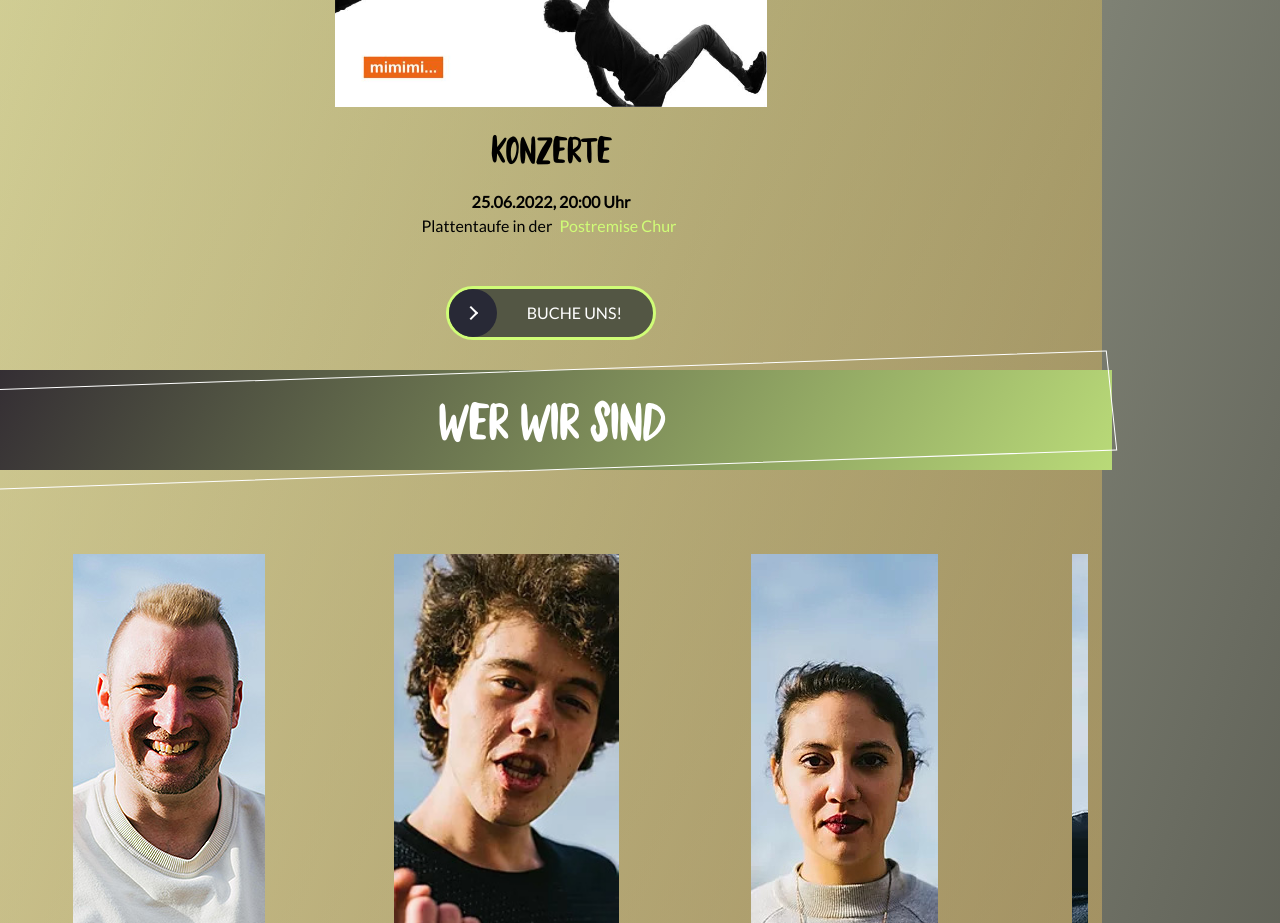
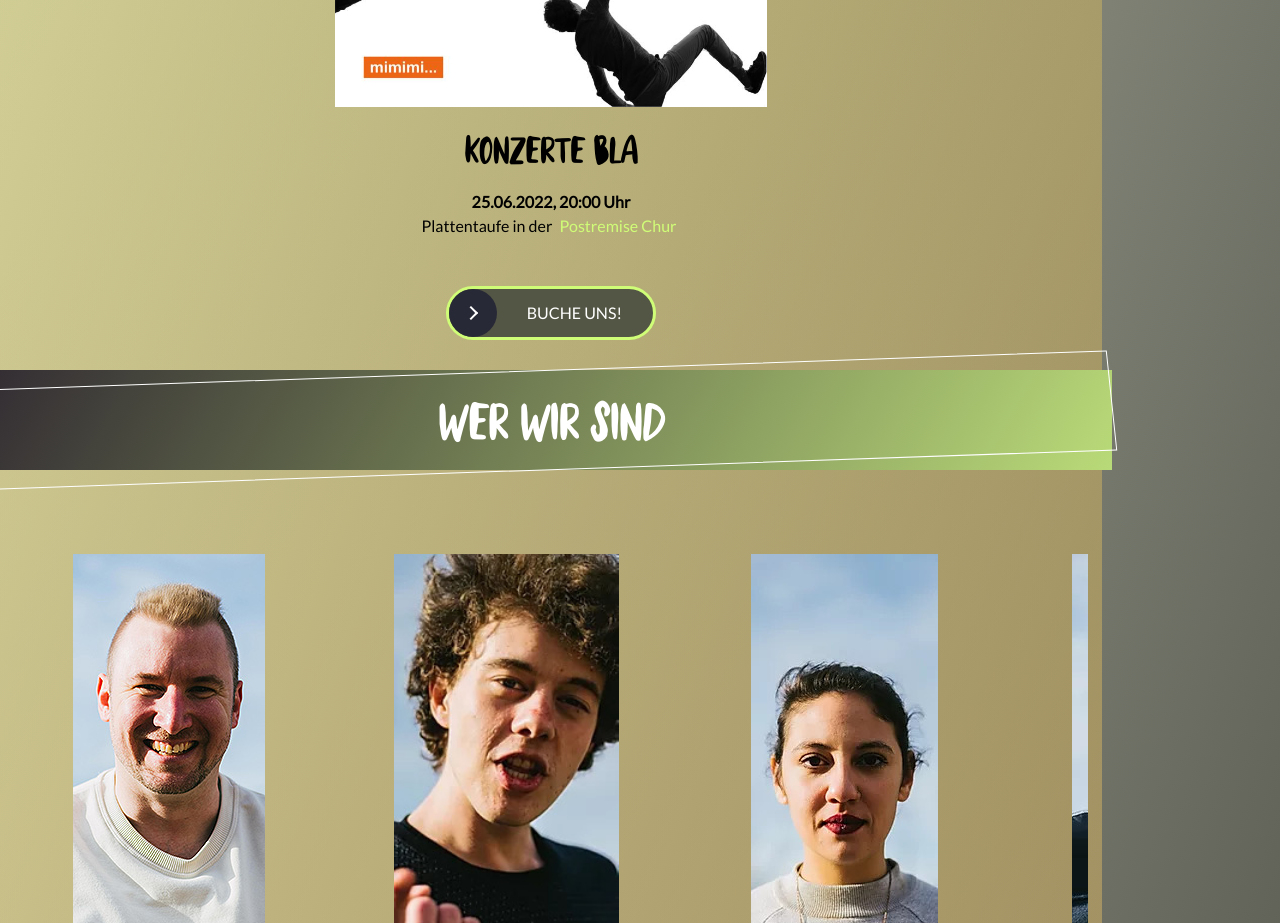
Before and after one commit to weeebr/noxx, a React (Create React App) app: page / in a window 1280 px wide. Shown: the part 1100-2023 px from the top of the page. Built offline with nearby package versions, Linux system fonts and the light colour scheme.

Commit message:
bla hinzugefügt

```diff
--- a/src/pages/Home.js
+++ b/src/pages/Home.js
@@ -43,7 +43,7 @@ const Home = forwardRef((props, ref) => {
        </p>
       <img src={cover} alt="Mimimi Album Cover" style={{width: '40%', margin: '20px auto 0 auto'}} />
 
-      <h3>Konzerte</h3>
+      <h3>Konzerte bla</h3>
 
       <p>
         <strong>25.06.2022, 20:00 Uhr</strong>
```
